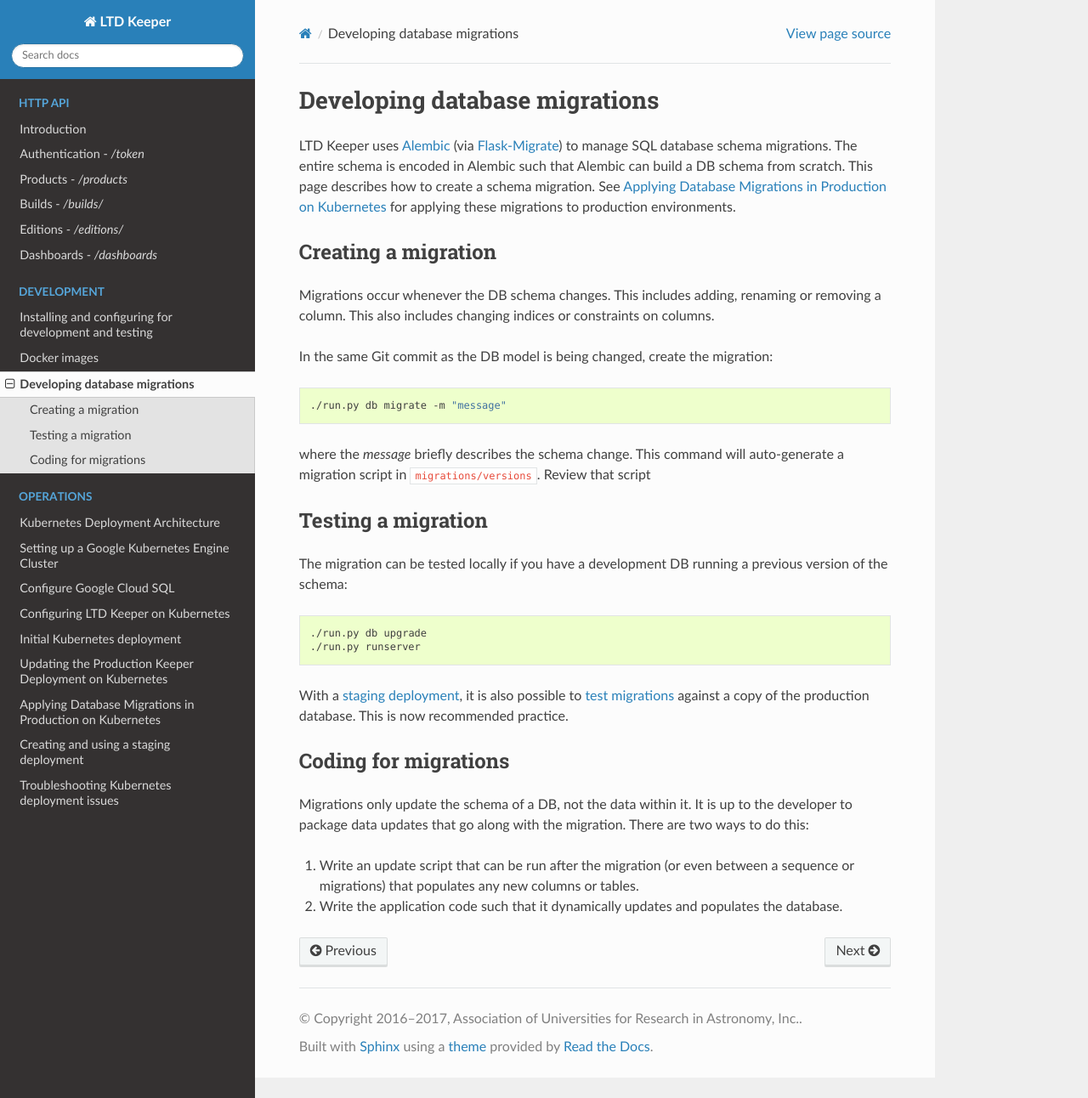
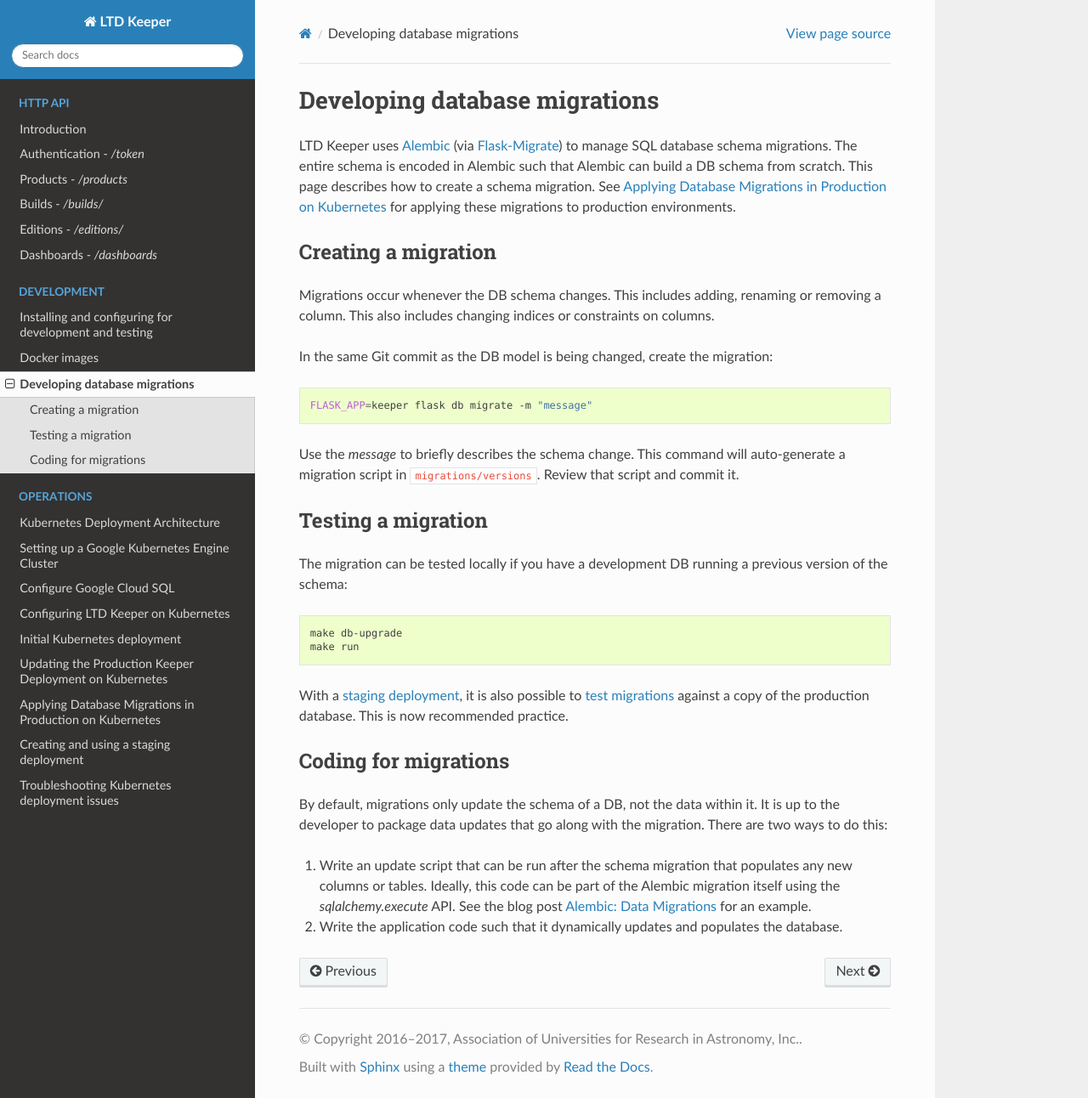
Before and after one commit to lsst-sqre/ltd-keeper, a Sphinx documentation site: the page built from docs/dev-migrations.rst, in a window 1280 px wide and 1292 px high. Shown: the whole window at 85% size. Built offline with Sphinx 7.4.7 and the Read the Docs theme 2.0.0, drawn with Linux system fonts in a browser that asks for light colours.

Commit message:
Update docs with new migration make commands
run.py no longer exists. Instead, we either use make or the flask CLI
directly.

```diff
--- a/docs/dev-migrations.rst
+++ b/docs/dev-migrations.rst
@@ -18,11 +18,11 @@ In the same Git commit as the DB model is being changed, create the migration:
 
 .. code-block:: bash
 
-   ./run.py db migrate -m "message"
+   FLASK_APP=keeper flask db migrate -m "message"
 
-where the *message* briefly describes the schema change.
+Use the *message* to briefly describes the schema change.
 This command will auto-generate a migration script in :file:`migrations/versions`.
-Review that script
+Review that script and commit it.
 
 Testing a migration
 ===================
@@ -31,8 +31,8 @@ The migration can be tested locally if you have a development DB running a previ
 
 .. code-block:: bash
 
-   ./run.py db upgrade
-   ./run.py runserver
+   make db-upgrade
+   make run
 
 With a :doc:`staging deployment <gke-staging-deployment-playbook>`, it is also possible to :doc:`test migrations <gke-migrations>` against a copy of the production database.
 This is now recommended practice.
@@ -40,13 +40,16 @@ This is now recommended practice.
 Coding for migrations
 =====================
 
-Migrations only update the schema of a DB, not the data within it.
+By default, migrations only update the schema of a DB, not the data within it.
 It is up to the developer to package data updates that go along with the migration.
 There are two ways to do this:
 
-1. Write an update script that can be run after the migration (or even between a sequence or migrations) that populates any new columns or tables.
+1. Write an update script that can be run after the schema migration that populates any new columns or tables.
+   Ideally, this code can be part of the Alembic migration itself using the `sqlalchemy.execute` API.
+   See the blog post `Alembic: Data Migrations`_ for an example.
 
 2. Write the application code such that it dynamically updates and populates the database.
 
 .. _Alembic: https://alembic.readthedocs.io/
 .. _Flask-Migrate: https://flask-migrate.readthedocs.io/
+.. _`Alembic: Data Migrations`: http://www.georgevreilly.com/blog/2016/09/06/AlembicDataMigrations.html
```
